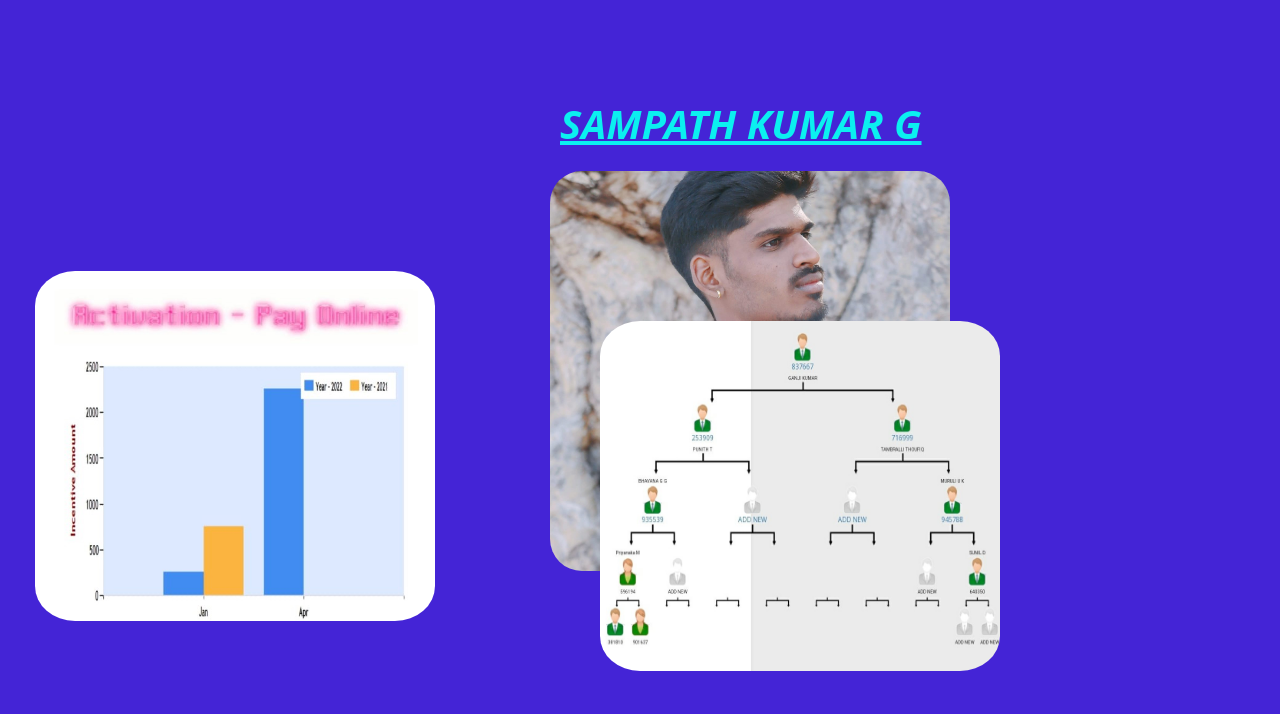
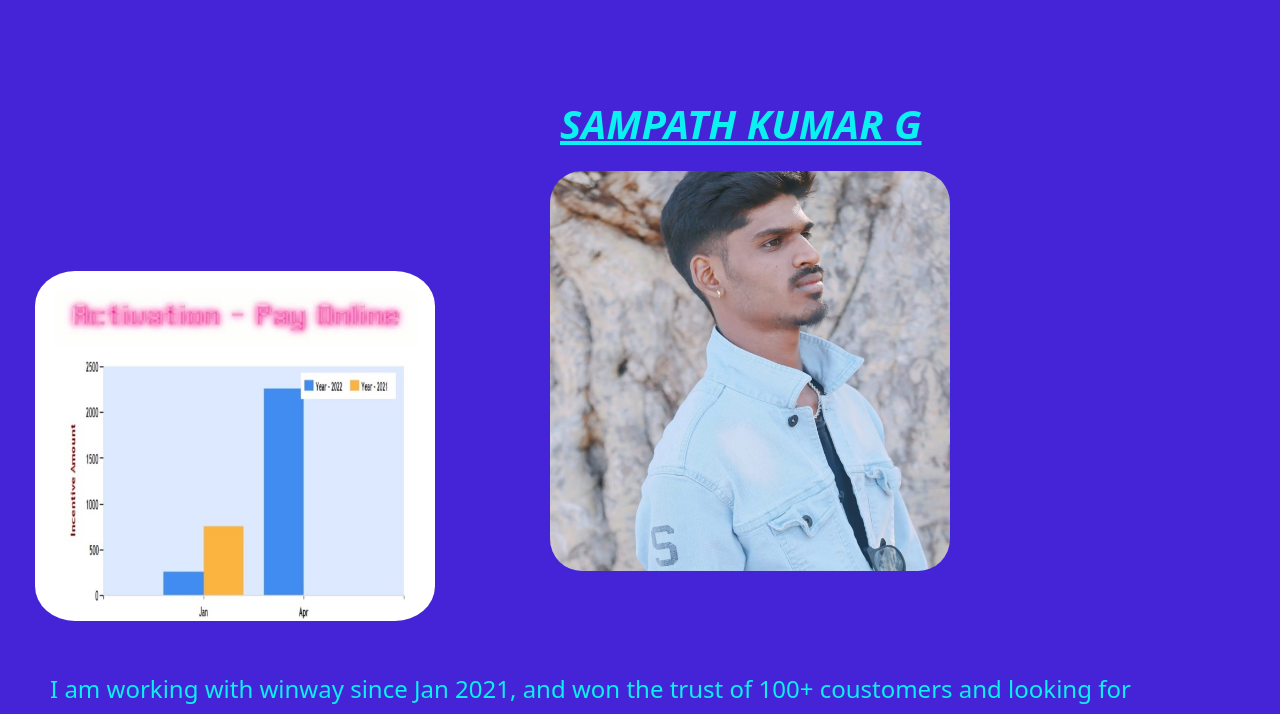
Before and after one commit to Yashas-Coder07/WinWay, a plain HTML site: page profile.html in a window 1280 px wide. Shown: the part 70-784 px from the top of the page. Drawn offline with nearby package versions, Linux system fonts and the light colour scheme.

Commit message:
Update profile.html

```diff
--- a/profile.html
+++ b/profile.html
@@ -49,7 +49,7 @@
 
 
             <img style="margin-left: 35px; margin-top: -300px ; border-radius: 10%;" width="400px" height="350px"src="graph.jpeg" alt="">
-            <img style="margin-left: 600px;margin-top: -300px ; border-radius: 10%;" width="400px" height="350px"src="People.png"/>
+
             <p style="padding: 50px; font-size: x-large;color: rgb(11, 240, 240);">
                 I am working with winway since Jan 2021, and won the trust of 100+ coustomers and looking for benifical and loyal coustomers
 like you, products are of best grade and every coustomer has given a positive feedback so we hope even you enjoy our serivces.
```
